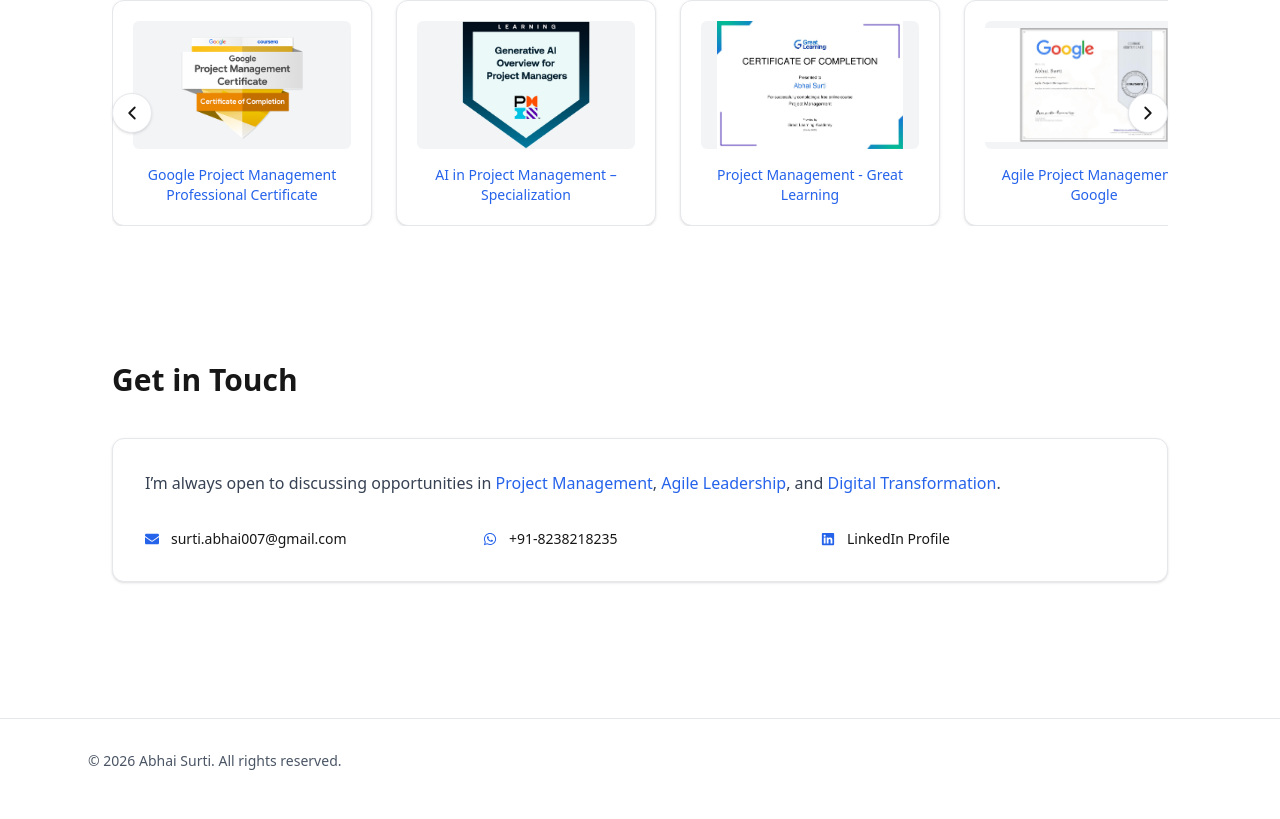
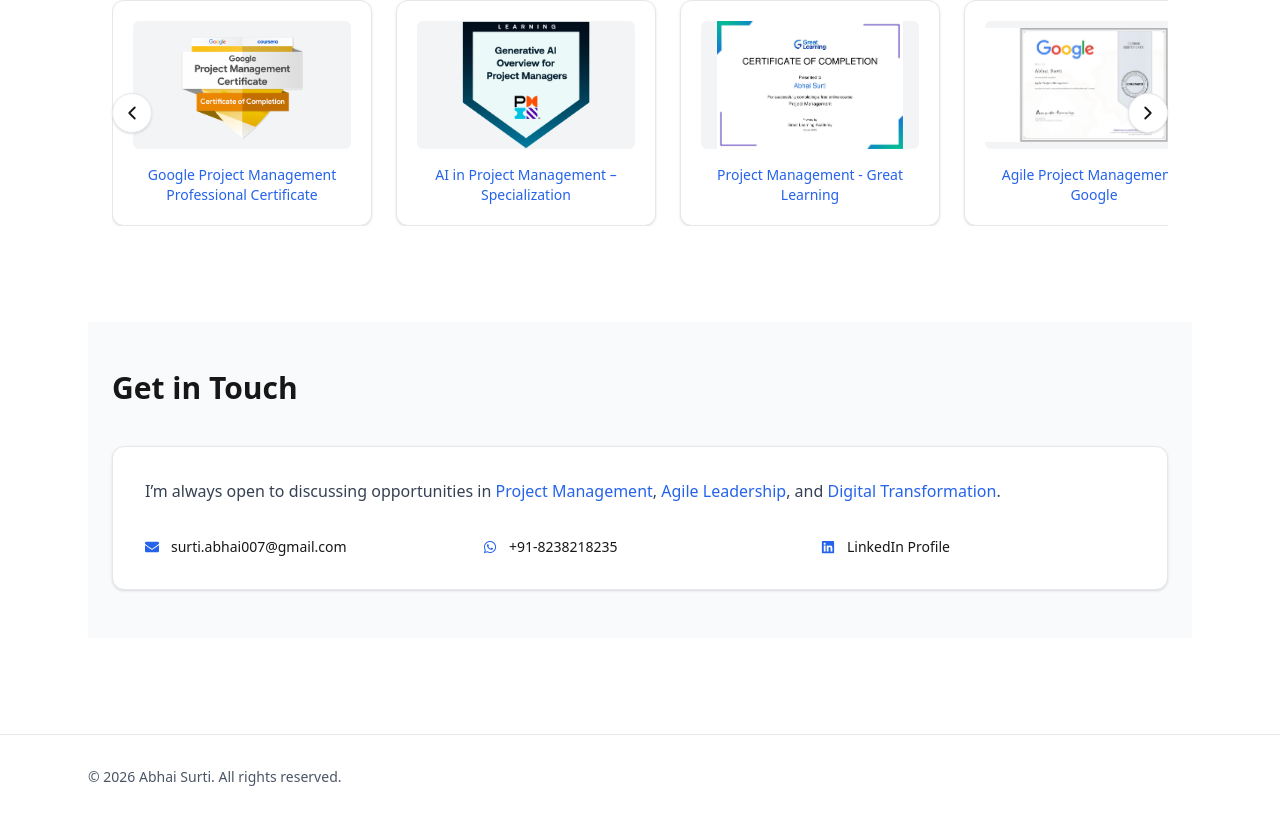
Before and after one commit to surtiabhai007-cmyk/abhai-portfolio, a Next.js app: page / in a window 1280 px wide. Shown: the part 2712-3531 px from the top of the page. Built offline with nearby package versions, Linux system fonts and the light colour scheme.

Commit message:
Update Contact.js

```diff
--- a/components/Contact.js
+++ b/components/Contact.js
@@ -2,7 +2,7 @@ import { FaWhatsapp, FaLinkedin, FaEnvelope } from "react-icons/fa";
 
 export default function Contact() {
   return (
-<section id="contact" className="section-container">
+<section id="contact" className="section-spacing bg-gray-50">
 
         <h2 className="text-3xl font-bold mb-10">
           Get in Touch
```
